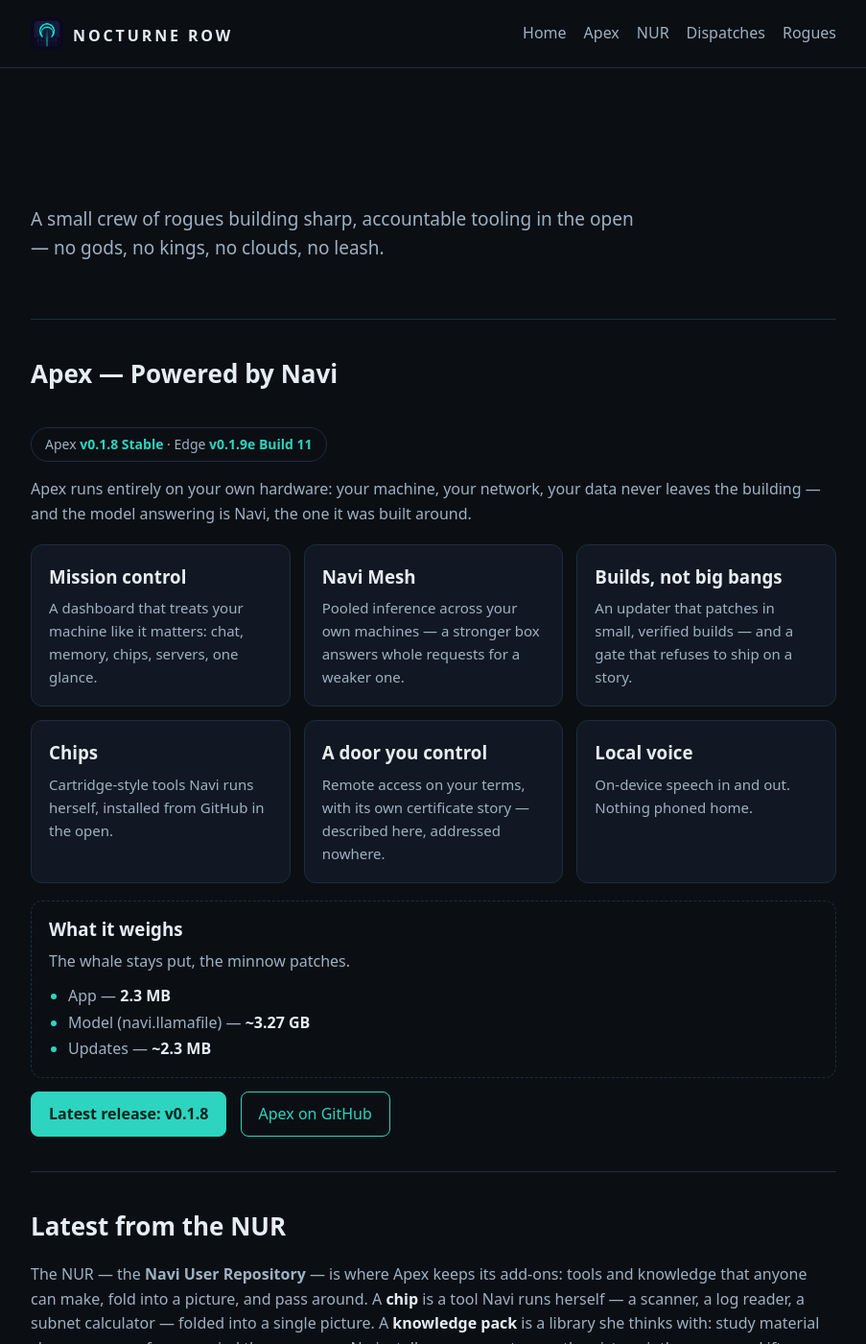
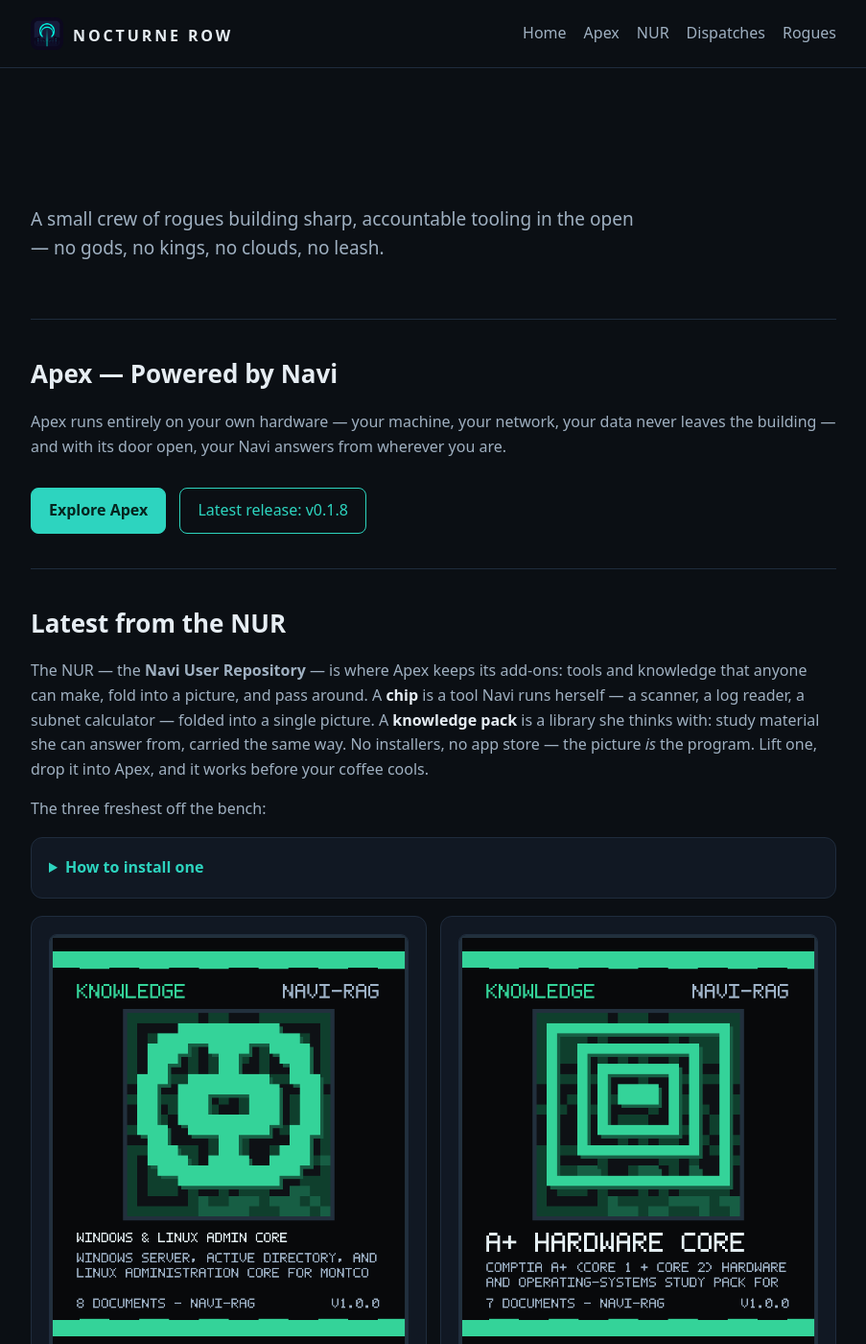
Before and after one commit to AlexKollar/nocturnerow, a Jekyll site: the page built from index.html, in a window 1280 px wide and 1400 px high. Shown: the whole window at 96% size, without its empty margins (188-1091 px from the left). Built offline with Jekyll 4.4.1, drawn with Linux system fonts in a browser that asks for light colours.

Commit message:
Apex gets its own page: /apex.html (hero 'Your Navi. Anywhere.', product line, full Apex story); homepage Apex section becomes a teaser; nav Apex link points at the page

```diff
--- a/_layouts/default.html
+++ b/_layouts/default.html
@@ -69,7 +69,7 @@ footer{border-top:1px solid var(--line);padding:28px 0 44px;color:var(--muted);f
 <header>
 <div class="wrap">
 <div class="wordmark"><img src="/logo.png" alt="Nocturne Row logo" style="width:34px;height:34px;border-radius:8px;vertical-align:-9px;margin-right:10px">NOCTURNE ROW</div>
-<nav><a href="/">Home</a><a href="/#apex">Apex</a><a href="/nur.html">NUR</a><a href="/blog.html">Dispatches</a><a href="/#people">Rogues</a></nav>
+<nav><a href="/">Home</a><a href="/apex.html">Apex</a><a href="/nur.html">NUR</a><a href="/blog.html">Dispatches</a><a href="/#people">Rogues</a></nav>
 </div>
 </header>
 {{ content }}
--- a/index.html
+++ b/index.html
@@ -8,26 +8,9 @@ layout: default
 </div>
 <section id="apex">
 <h2>Apex — Powered by Navi</h2>
-  <span class="chip">Apex <b>v0.1.8 Stable</b> · Edge <b>v0.1.9e Build 11</b></span>
-<p>Apex runs entirely on your own hardware: your machine, your network, your data never leaves the building — and the model answering is Navi, the one it was built around.</p>
-<div class="grid">
-<div class="tile"><h3>Mission control</h3><p>A dashboard that treats your machine like it matters: chat, memory, chips, servers, one glance.</p></div>
-<div class="tile"><h3>Navi Mesh</h3><p>Pooled inference across your own machines — a stronger box answers whole requests for a weaker one.</p></div>
-<div class="tile"><h3>Builds, not big bangs</h3><p>An updater that patches in small, verified builds — and a gate that refuses to ship on a story.</p></div>
-<div class="tile"><h3>Chips</h3><p>Cartridge-style tools Navi runs herself, installed from GitHub in the open.</p></div>
-<div class="tile"><h3>A door you control</h3><p>Remote access on your terms, with its own certificate story — described here, addressed nowhere.</p></div>
-<div class="tile"><h3>Local voice</h3><p>On-device speech in and out. Nothing phoned home.</p></div>
-</div>
-<div class="stats"><h3>What it weighs</h3>
-<p>The whale stays put, the minnow patches.</p>
-<ul>
-<li>App — <b>2.3 MB</b></li>
-<li>Model (navi.llamafile) — <b>~3.27 GB</b></li>
-<li>Updates — <b>~2.3 MB</b></li>
-</ul>
-</div>
-<a class="btn solid" href="https://github.com/AlexKollar/Apex/releases">Latest release: v0.1.8</a>
-<a class="btn" href="https://github.com/AlexKollar/Apex">Apex on GitHub</a>
+<p>Apex runs entirely on your own hardware — your machine, your network, your data never leaves the building — and with its door open, your Navi answers from wherever you are.</p>
+<a class="btn solid" href="/apex.html">Explore Apex</a>
+<a class="btn" href="https://github.com/AlexKollar/Apex/releases">Latest release: v0.1.8</a>
 </section>
 <section id="nur">
 <style>
```
Also changed, not shown: apex.html (added, +43 -0 lines).
